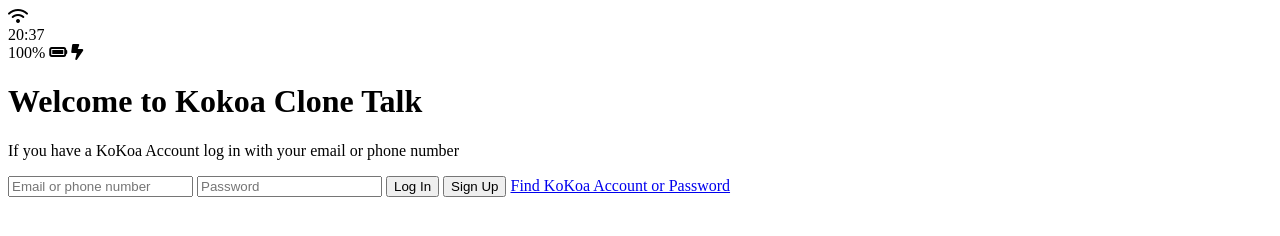
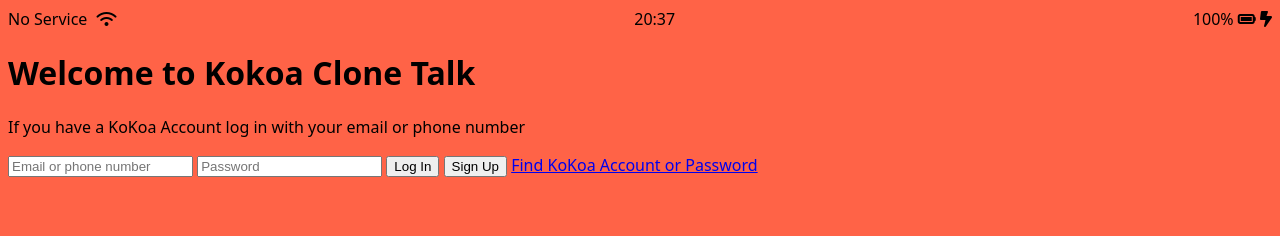
Before and after one commit to nicknick111/2023CodingStudy, a plain HTML site: page index.html in a window 1280 px wide. Drawn offline with Linux system fonts and the light colour scheme.

Commit message:
Update index.html

```diff
--- a/index.html
+++ b/index.html
@@ -1,13 +1,17 @@
 <!DOCTYPE html>
 <html lang="en">
 <head>
+    <link rel="stylesheet" href="CssStudy/style.css">
     <meta charset="UTF-8">
     <meta name="viewport" content="width=device-width, initial-scale=1.0">
     <title>Welcome to Kokoa Clone Talk</title>
 </head>
 <body>
     <div class="status-bar">
-        <i class="fa-solid fa-wifi"></i>
+        <div class="status-bar_column">
+            <span>No Service</span>
+            <i class="fa-solid fa-wifi"></i>
+        </div>
         <div class="status-bar_column">
             <span>20:37</span>
         </div>
```
